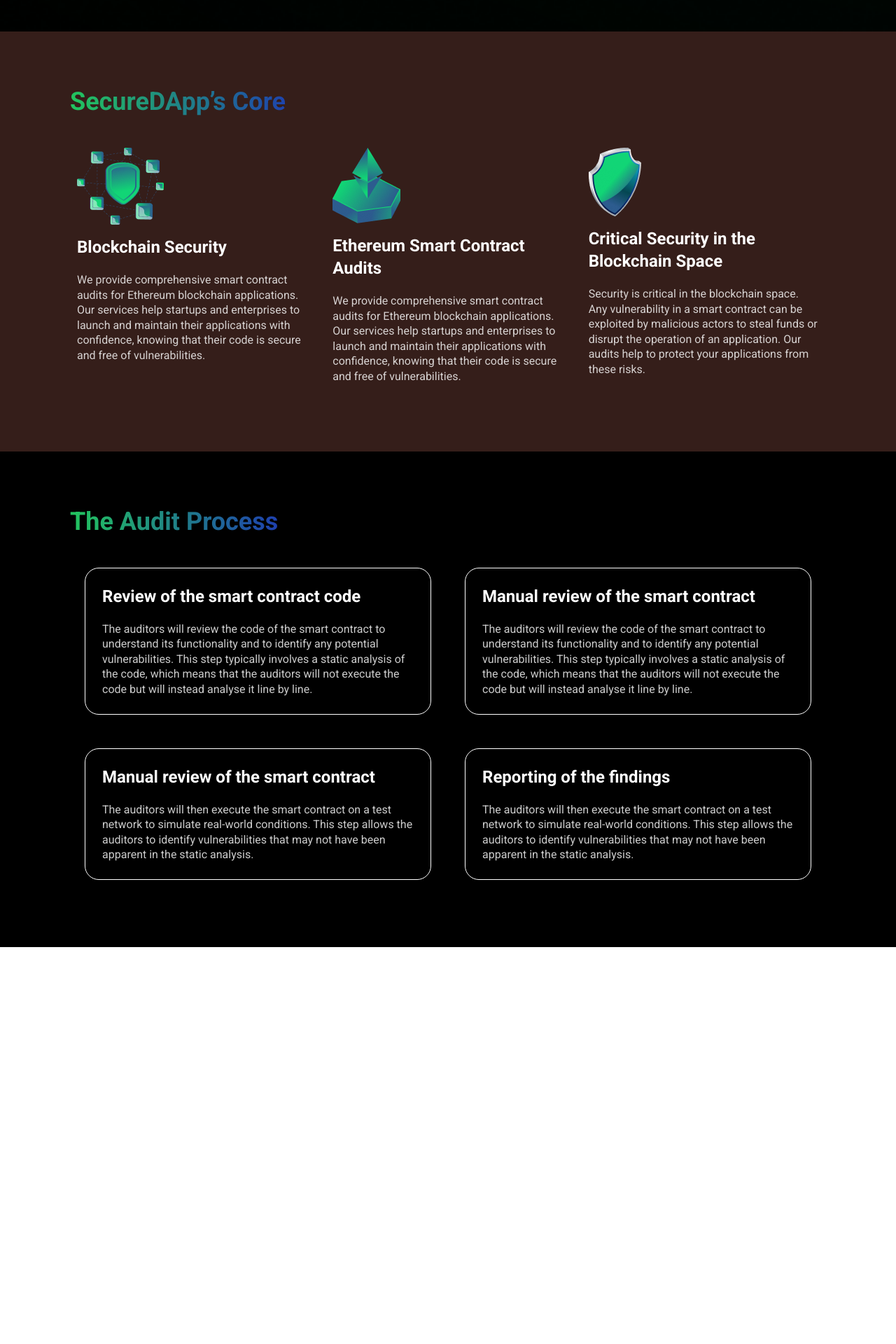
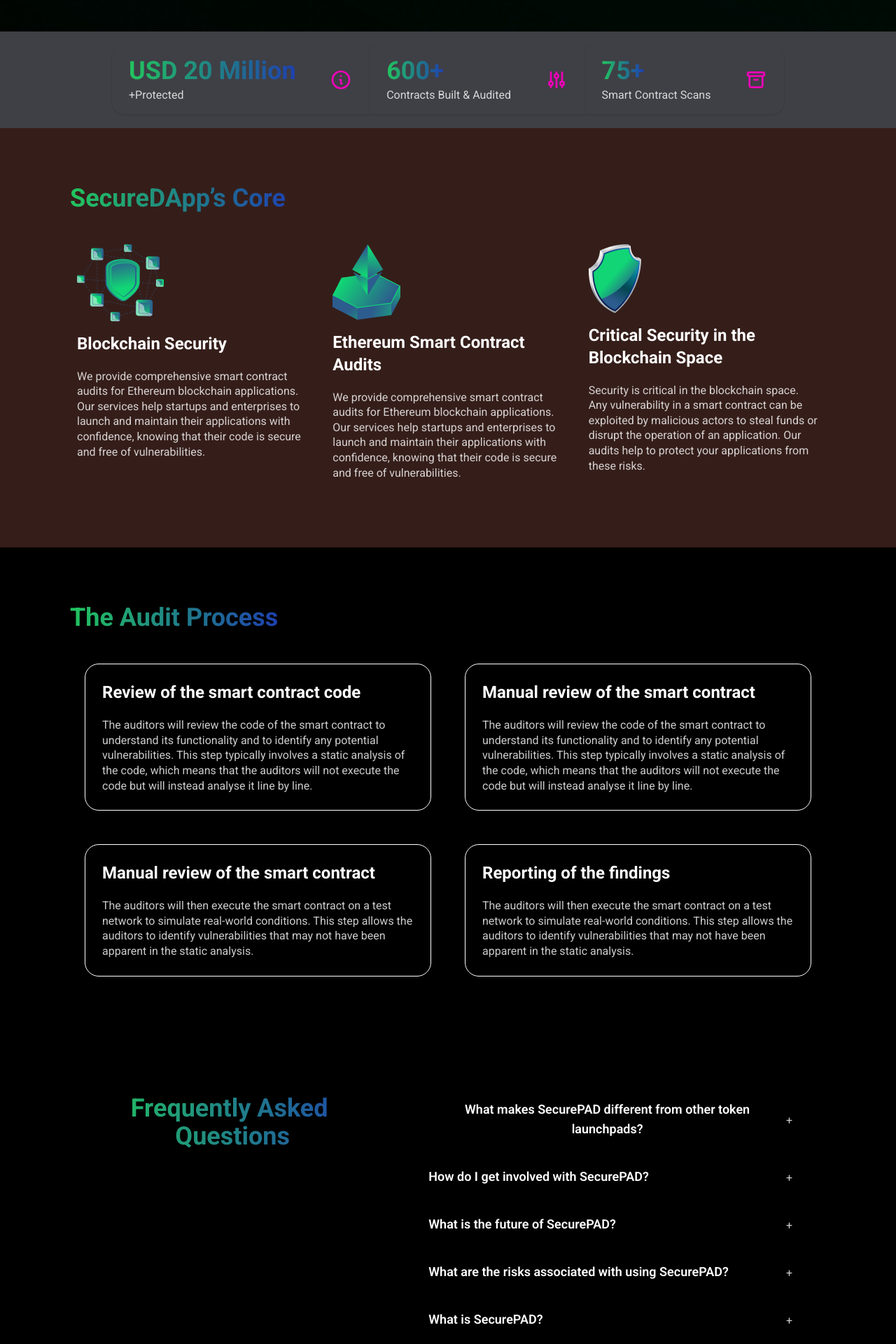
Before and after one commit to securedapp-github/LaunchPad_Front, a React (Create React App) app: page / in a window 1280 px wide. Shown: the part 2920-4840 px from the top of the page at 70% size. Before the commit the page ends 4273 px from the top, so only its background shows below. Built offline with nearby package versions, Linux system fonts and the light colour scheme.

Commit message:
faq section

```diff
--- a/package.json
+++ b/package.json
@@ -38,6 +38,7 @@
     ]
   },
   "devDependencies": {
+    "daisyui": "^3.2.1",
     "tailwindcss": "^3.3.2"
   }
 }
--- a/src/App.js
+++ b/src/App.js
@@ -3,10 +3,13 @@ import Audit from "./components/Audit";
 import Benefits from "./components/Benefits";
 import Clients from "./components/Clients";
 import Core from "./components/Core";
+import FAQ from "./components/FAQ";
 import Launch from "./components/Launch";
 import Navbar from "./components/Navbar";
 import Products from "./components/Products";
 import Request from "./components/Request";
+import Stats from "./components/Stats";
+import Transmission from "./components/Transmission";
 
 function App() {
   return (
@@ -19,8 +22,11 @@ function App() {
           <Clients />
           <Benefits />
           <Products />
+          <Stats />
           <Core />
           <Audit />
+          <FAQ />
+          <Transmission />
         </div>
       </div>
     </section>
--- /dev/null
+++ b/src/components/FAQ.jsx
@@ -0,0 +1,78 @@
+import React, { useState } from "react";
+import SectionHeader from "./SectionHeader";
+import Subheading from "./Subheading";
+
+const FAQ = () => {
+  const [selectedQuestion, setSelectedQuestion] = useState(null);
+
+  const faqData = [
+    {
+      question: "What makes SecurePAD different from other token launchpads?",
+      answer: "Answer 1",
+    },
+    // {
+    //   question:
+    //     "What are the requirements for projects that want to launch an IDO on SecurePAD?",
+    //   answer: "Answer 2",
+    // },
+    {
+      question: "How do I get involved with SecurePAD?",
+      answer: "Answer 3",
+    },
+    {
+      question: "What is the future of SecurePAD?",
+      answer: "Answer 3",
+    },
+    {
+      question: "What are the risks associated with using SecurePAD?",
+      answer: "Answer 3",
+    },
+    {
+      question: "What is SecurePAD?",
+      answer: "Answer 3",
+    },
+    {
+      question: "How do I participate in an IDO on SecurePAD?",
+      answer: "Answer 3",
+    },
+    // Add more FAQ data as needed
+  ];
+
+  const handleQuestionClick = (index) => {
+    if (selectedQuestion === index) {
+      setSelectedQuestion(null);
+    } else {
+      setSelectedQuestion(index);
+    }
+  };
+
+  return (
+    <div className="lg:py-[40px] lg:px-[100px] md:p-[70px] p-[50px] flex bg-black">
+      <div className="w-3/6  p-8">
+        <SectionHeader content={"Frequently Asked Questions"} />
+      </div>
+      <div className="w-4/6 p-8">
+        {faqData.map((item, index) => (
+          <div key={index} className="mb-6">
+            <button
+              className="flex items-center justify-between w-full px-4 py-2 bg-transparent rounded-lg shadow"
+              onClick={() => handleQuestionClick(index)}
+            >
+              <h3 className="text-lg font-semibold text-white">
+                {item.question}
+              </h3>
+              <Subheading content={selectedQuestion === index ? "-" : "+"} />
+            </button>
+            {selectedQuestion === index && (
+              <div className="mt-2 p-4 bg-transparent rounded-none">
+                <Subheading content={item.answer} />
+              </div>
+            )}
+          </div>
+        ))}
+      </div>
+    </div>
+  );
+};
+
+export default FAQ;
--- /dev/null
+++ b/src/components/Stats.jsx
@@ -0,0 +1,79 @@
+import React from "react";
+import SectionHeader from "./SectionHeader";
+import Subheading from "./Subheading";
+
+const Stats = () => {
+  return (
+    <section className="flex justify-center bg-zinc-700 py-5">
+      <div className="stats shadow w-3/4 bg-transparent border-none ">
+        <div className="stat">
+          <div className="stat-figure text-secondary">
+            <svg
+              xmlns="http://www.w3.org/2000/svg"
+              fill="none"
+              viewBox="0 0 24 24"
+              className="inline-block w-8 h-8 stroke-current"
+            >
+              <path
+                strokeLinecap="round"
+                strokeLinejoin="round"
+                strokeWidth="2"
+                d="M13 16h-1v-4h-1m1-4h.01M21 12a9 9 0 11-18 0 9 9 0 0118 0z"
+              ></path>
+            </svg>
+          </div>
+          <div className="stat-value">
+            <SectionHeader content={"USD 20 Million"} />
+          </div>
+          <Subheading content={"+Protected"} />
+        </div>
+
+        <div className="stat">
+          <div className="stat-figure text-secondary">
+            <svg
+              xmlns="http://www.w3.org/2000/svg"
+              fill="none"
+              viewBox="0 0 24 24"
+              className="inline-block w-8 h-8 stroke-current"
+            >
+              <path
+                strokeLinecap="round"
+                strokeLinejoin="round"
+                strokeWidth="2"
+                d="M12 6V4m0 2a2 2 0 100 4m0-4a2 2 0 110 4m-6 8a2 2 0 100-4m0 4a2 2 0 110-4m0 4v2m0-6V4m6 6v10m6-2a2 2 0 100-4m0 4a2 2 0 110-4m0 4v2m0-6V4"
+              ></path>
+            </svg>
+          </div>
+          <div className="stat-value">
+            <SectionHeader content={"600+"} />
+          </div>
+          <Subheading content={"Contracts Built & Audited"} />
+        </div>
+
+        <div className="stat">
+          <div className="stat-figure text-secondary">
+            <svg
+              xmlns="http://www.w3.org/2000/svg"
+              fill="none"
+              viewBox="0 0 24 24"
+              className="inline-block w-8 h-8 stroke-current"
+            >
+              <path
+                strokeLinecap="round"
+                strokeLinejoin="round"
+                strokeWidth="2"
+                d="M5 8h14M5 8a2 2 0 110-4h14a2 2 0 110 4M5 8v10a2 2 0 002 2h10a2 2 0 002-2V8m-9 4h4"
+              ></path>
+            </svg>
+          </div>
+          <div className="stat-value">
+            <SectionHeader content={"75+"} />
+          </div>
+          <Subheading content={"Smart Contract Scans"} />
+        </div>
+      </div>
+    </section>
+  );
+};
+
+export default Stats;
--- /dev/null
+++ b/src/components/Transmission.jsx
@@ -0,0 +1,13 @@
+import React from "react";
+
+const Transmission = () => {
+  return (
+    <div className="lg:py-[80px] lg:px-[100px] md:p-[70px] p-[50px] bg-green-800 ">
+      <div className=" md:text-[40px] text-2xl text-center whitespace-break-spaces w-fit font-sans font-bold leading-[110%] text-black">
+        Receive Transmissions
+      </div>
+    </div>
+  );
+};
+
+export default Transmission;
--- a/tailwind.config.js
+++ b/tailwind.config.js
@@ -11,5 +11,5 @@ module.exports = {
       },
     },
   },
-  plugins: [],
+  plugins: [require("daisyui")],
 };
```
Also changed, not shown: 1 other file (tests, documents, lock files or other folders).
